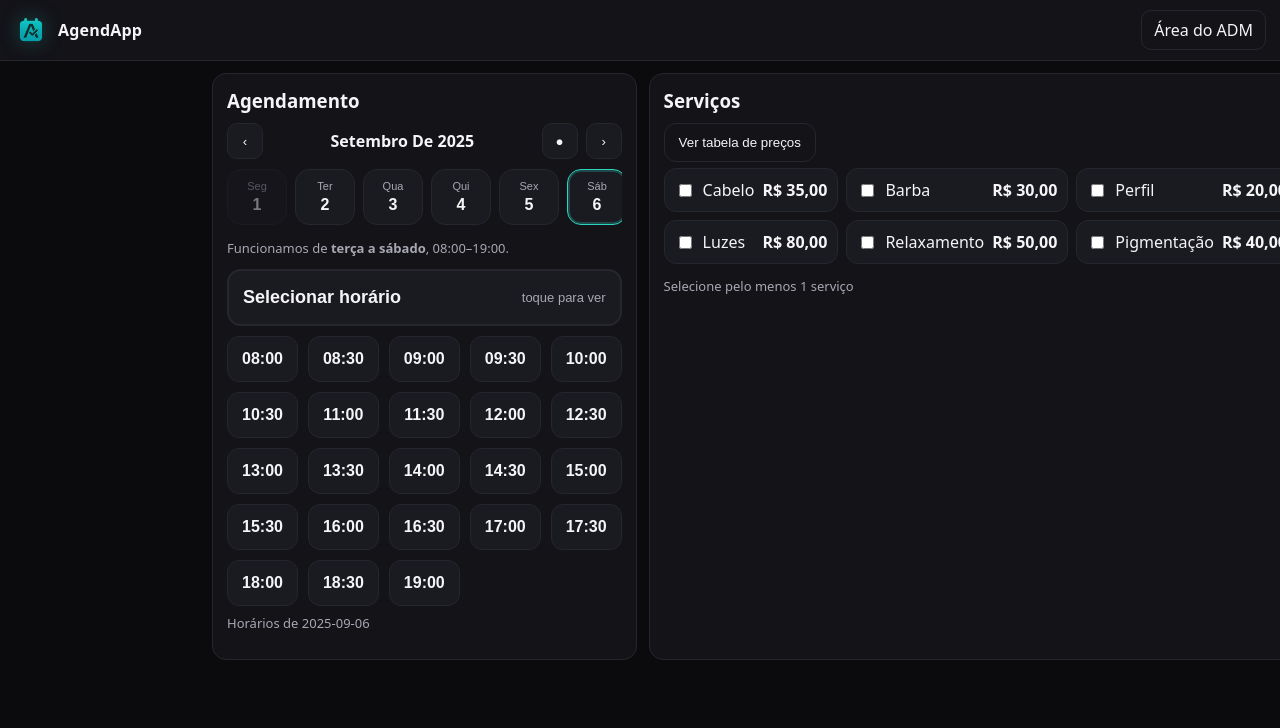
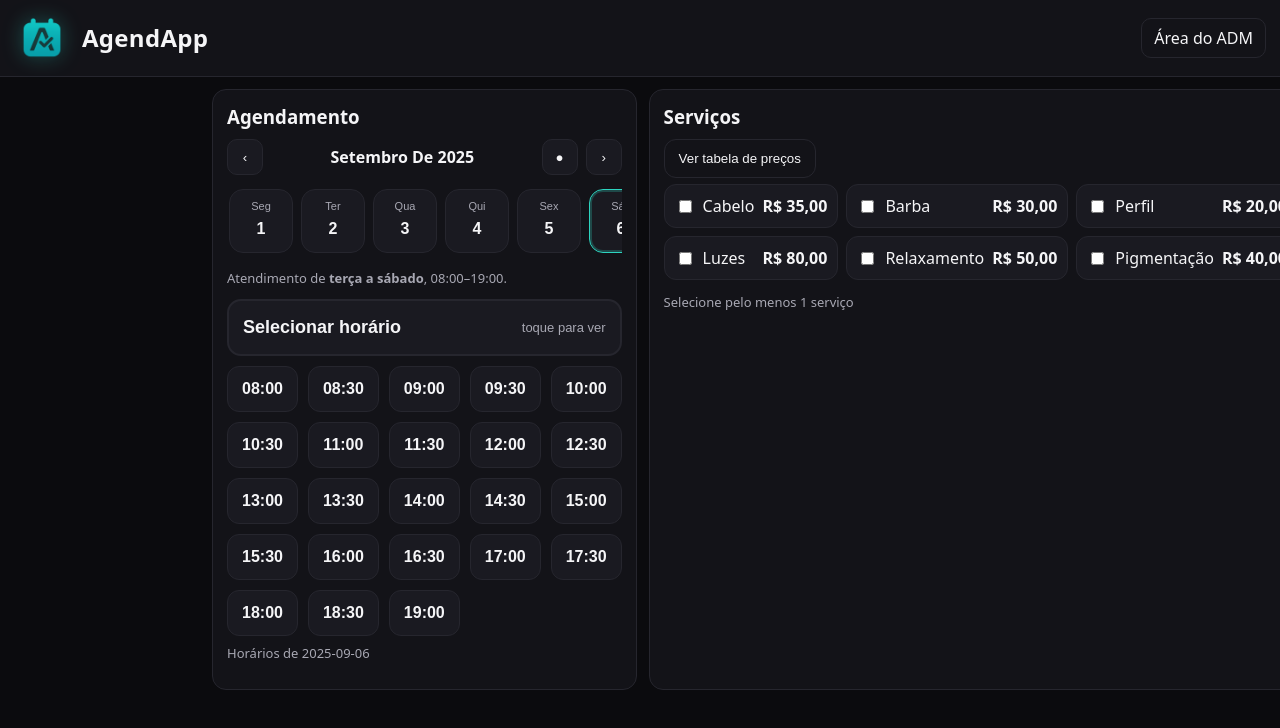
Before and after one commit to FelipeTeixeira0801/agendamentos, a plain HTML site: page index.html in a window 1280 px wide. Shown: the top 728 px of the page. Drawn offline with Linux system fonts and the light colour scheme; no server answers.

Commit message:
Update index.html

```diff
--- a/index.html
+++ b/index.html
@@ -4,7 +4,7 @@
 <meta charset="utf-8" />
 <meta name="viewport" content="width=device-width, initial-scale=1, viewport-fit=cover" />
 <title>AgendApp — Cliente</title>
-<link rel="icon" href="/agendamentos/agendapp.png?v=123" />
+<link rel="icon" href="/agendamentos/agendapp.png?v=127" />
 <style>
   /* ====== TEMA DARK ====== */
   :root{
@@ -16,16 +16,22 @@
   body{font-family:system-ui, Arial, sans-serif;margin:0;background:var(--bg);color:var(--text)}
   a{color:var(--text);text-decoration:none}
 
-  /* Header com logo */
+  /* Header com logo maior */
   header{
     position:sticky;top:0;z-index:10;background:var(--surface);
     border-bottom:1px solid var(--border);
     padding:10px 14px;display:flex;justify-content:space-between;align-items:center
   }
-  .brand{display:flex;align-items:center;gap:10px}
-  .brand img{width:34px;height:34px;object-fit:cover;border-radius:8px;
-    filter: drop-shadow(0 0 10px rgba(45,212,191,.35));}
-  .brand .name{font-weight:800;letter-spacing:.2px}
+  .brand{display:flex;align-items:center;gap:12px}
+  .brand img{
+    width:56px;height:56px;object-fit:cover;border-radius:10px;
+    filter: drop-shadow(0 0 10px rgba(45,212,191,.35));
+  }
+  .brand .name{font-weight:900;letter-spacing:.3px;font-size:24px;line-height:1}
+  @media (max-width:380px){
+    .brand img{width:50px;height:50px}
+    .brand .name{font-size:22px}
+  }
   header .adm{border:1px solid var(--border);padding:8px 12px;border-radius:10px;background:transparent}
   header .adm:hover{border-color:var(--accent)}
 
@@ -52,20 +58,20 @@
   }
   .iconBtn:hover{border-color:var(--accent)}
 
-  /* Faixa rolável de dias */
+  /* Faixa rolável (só Ter–Sáb) */
   .weekStrip{
-    display:flex; gap:8px; overflow-x:auto; padding-bottom:4px;
+    display:flex; gap:8px; overflow-x:auto; padding:4px 2px 6px;
     -webkit-overflow-scrolling:touch; scroll-snap-type:x proximity;
+    min-height:74px; /* evita “sumir” no iOS */
   }
   .dayBtn{
-    min-width:60px; scroll-snap-align:center;
+    min-width:64px; scroll-snap-align:center;
     border:1px solid var(--border);border-radius:14px;background:var(--surface-2);
     color:var(--text);padding:10px 8px;display:grid;justify-items:center;gap:4px;cursor:pointer
   }
   .dayBtn .dow{font-size:11px;color:var(--muted)}
   .dayBtn .num{font-weight:800;font-size:16px}
   .dayBtn.active{border-color:var(--accent); box-shadow:0 0 0 2px rgba(45,212,191,.25) inset}
-  .dayBtn.disabled{opacity:.45;cursor:not-allowed}
 
   /* ====== QUADRADO DE HORÁRIOS ====== */
   .timeSelect{margin-top:12px}
@@ -82,17 +88,13 @@
   @media (min-width:540px){.timeGrid{grid-template-columns:repeat(4,1fr)}}
   @media (min-width:820px){.timeGrid{grid-template-columns:repeat(5,1fr)}}
 
-  /* Botões */
   button{
     padding:11px 14px;border-radius:12px;border:1px solid var(--border);
     background:var(--surface-2);color:var(--text);cursor:pointer
   }
   button.ghost{background:transparent}
   button:hover{border-color:var(--accent)}
-  button.timeBtn{
-    width:100%;font-weight:700;font-size:16px; min-height:46px; /* tap-friendly */
-  }
-  button.timeBtn.disabled{background:#19191f;color:#8b8b93;cursor:not-allowed;opacity:.65}
+  button.timeBtn{width:100%;font-weight:700;font-size:16px;min-height:46px}
 
   /* Dialogs */
   dialog{border:none;border-radius:16px;max-width:520px;width:92%;background:var(--surface-2);color:var(--text)}
@@ -114,7 +116,7 @@
 <body>
   <header>
     <div class="brand">
-      <img src="/agendamentos/agendapp.png?v=123" alt="Logo AgendApp" />
+      <img src="/agendamentos/agendapp.png?v=127" alt="Logo AgendApp" />
       <span class="name">AgendApp</span>
     </div>
     <a class="adm" href="./admin.html">Área do ADM</a>
@@ -125,7 +127,7 @@
     <section class="card">
       <h3>Agendamento</h3>
 
-      <!-- Seletor semanal -->
+      <!-- Seletor semanal (somente Ter–Sáb) -->
       <div class="weekCard">
         <div class="weekHeader">
           <button id="prevWeek" class="iconBtn" title="Semana anterior">‹</button>
@@ -136,7 +138,7 @@
           </div>
         </div>
         <div id="weekGrid" class="weekStrip"></div>
-        <span class="dateHint">Funcionamos de <b>terça a sábado</b>, 08:00–19:00.</span>
+        <span class="dateHint">Atendimento de <b>terça a sábado</b>, 08:00–19:00.</span>
       </div>
 
       <!-- Quadradinho dos horários -->
```
